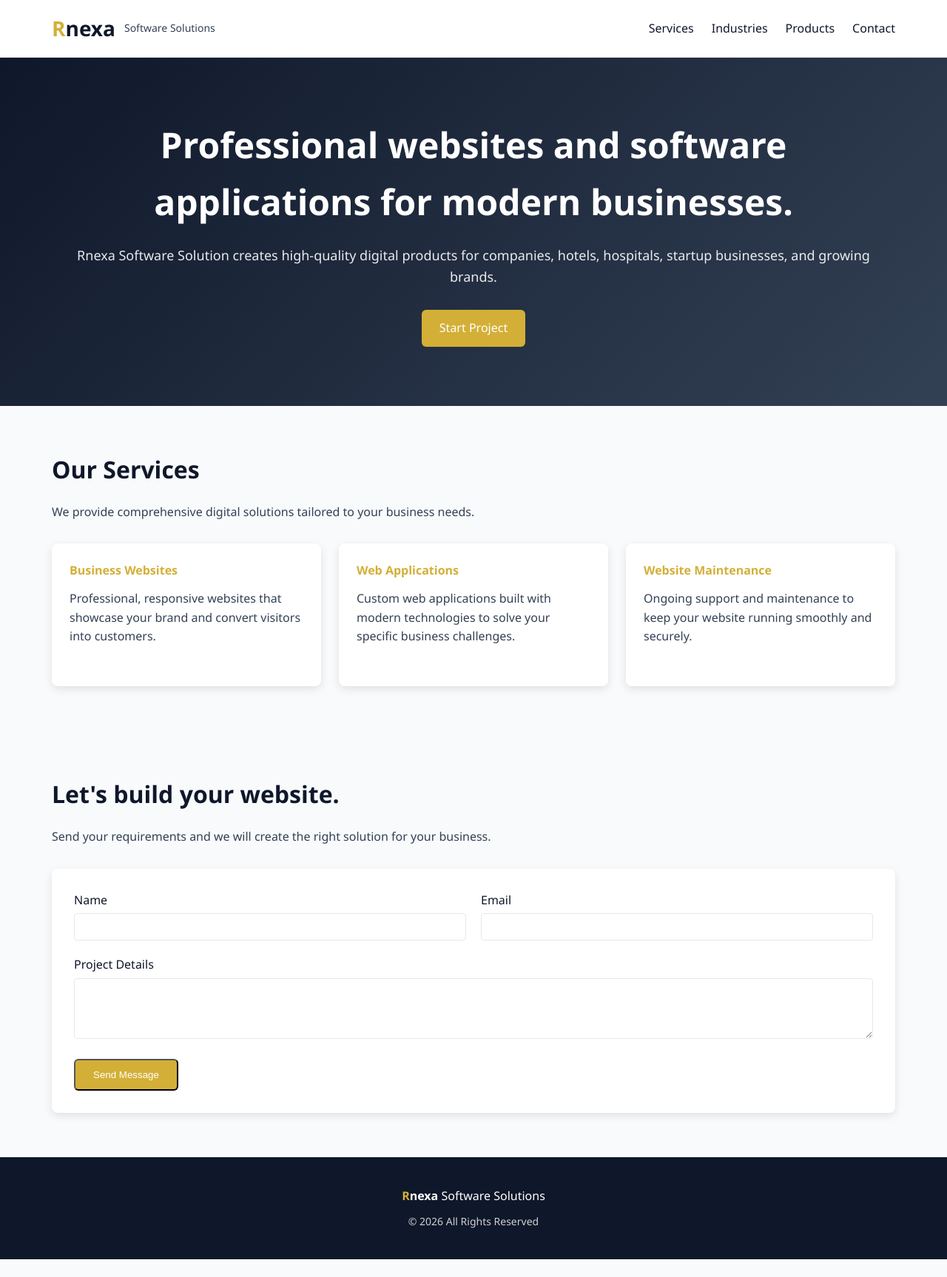
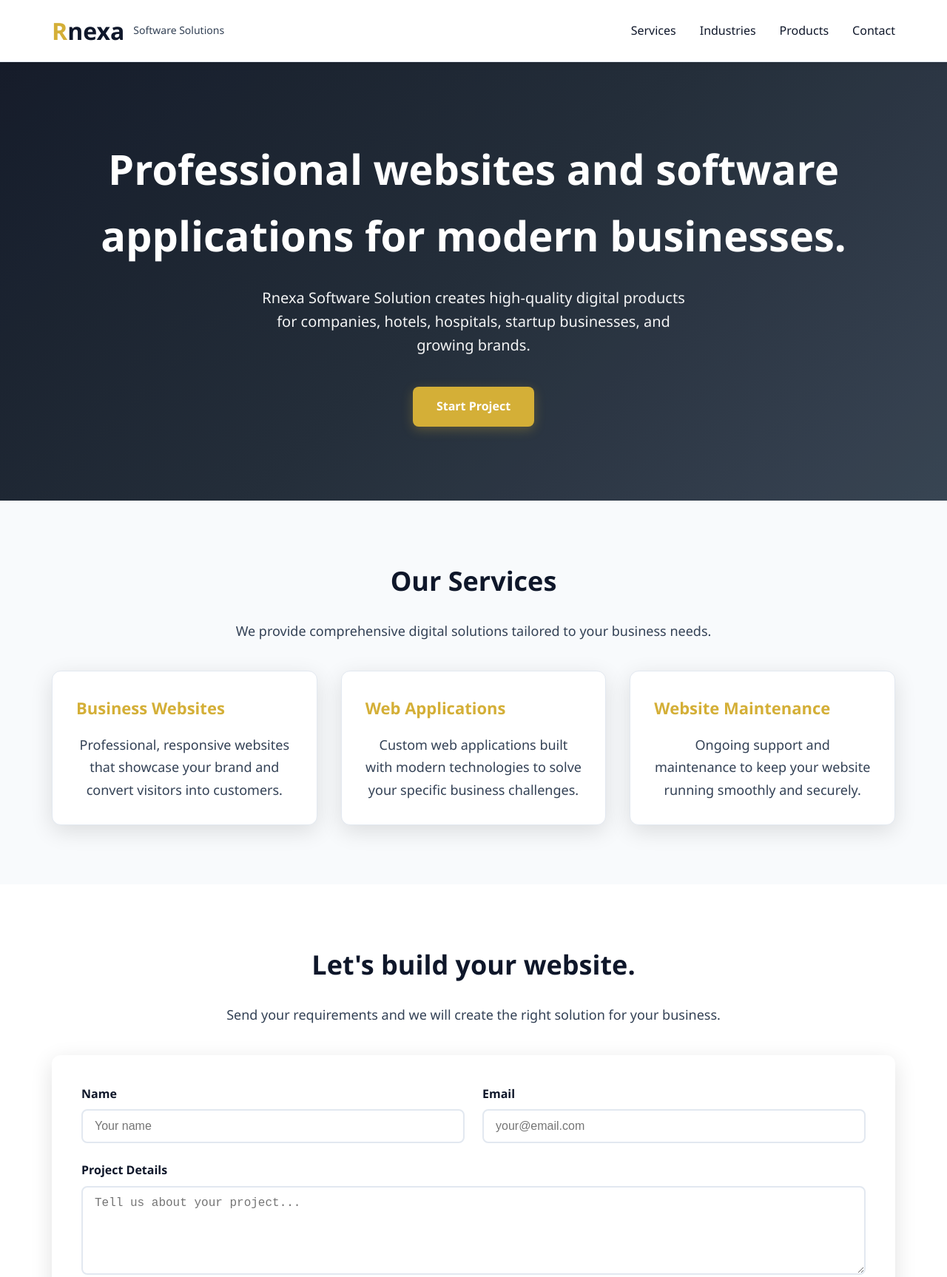
Before and after one commit to rnexasales-ctrl/singular-gnome-6cf8f3, a plain HTML site: page index-simple.html in a window 1280 px wide. Shown: the top 1727 px of the page at 74% size. Before the commit the page ends 1703 px from the top, so only its background shows below. Drawn offline with Linux system fonts and the light colour scheme.

Commit message:
Add files via upload

```diff
--- a/index-simple.html
+++ b/index-simple.html
@@ -15,35 +15,56 @@
       --line:#e2e8f0;
     }
     *{box-sizing:border-box}
-    body{margin:0;font-family:Segoe UI,Arial,sans-serif;background:var(--bg);color:var(--black);line-height:1.6}
+    body{margin:0;font-family:'Segoe UI',Arial,sans-serif;background:var(--bg);color:var(--black);line-height:1.6}
     .wrap{width:min(1140px,calc(100% - 32px));margin:0 auto}
-    .top{position:sticky;top:0;background:#ffffffec;backdrop-filter:blur(8px);border-bottom:1px solid var(--line);z-index:10}
+    .top{position:sticky;top:0;background:#ffffff;backdrop-filter:blur(8px);border-bottom:1px solid var(--line);z-index:10;box-shadow:0 2px 10px rgba(0,0,0,0.1)}
     .top-content{display:flex;align-items:center;justify-content:space-between;padding:16px 0}
     .brand{display:flex;align-items:center;gap:12px}
-    .logo{font-size:28px;font-weight:700;margin:0}
+    .logo{font-size:32px;font-weight:700;margin:0}
     .r{color:var(--gold)}
     .brandline{color:var(--text);font-size:14px;margin:0}
-    .menu-btn{display:none;background:var(--gold);color:var(--white);border:none;padding:8px 16px;border-radius:4px;cursor:pointer}
-    #site-nav{display:flex;gap:24px}
-    #site-nav a{color:var(--black);text-decoration:none;font-weight:500;transition:color 0.3s}
+    .menu-btn{display:none;background:var(--gold);color:var(--white);border:none;padding:10px 20px;border-radius:6px;cursor:pointer;font-weight:500;transition:all 0.3s}
+    .menu-btn:hover{background:#b8941f}
+    #site-nav{display:flex;gap:32px}
+    #site-nav a{color:var(--black);text-decoration:none;font-weight:500;transition:color 0.3s;position:relative}
     #site-nav a:hover{color:var(--gold)}
-    .hero{padding:80px 0;text-align:center;background:linear-gradient(135deg,var(--black),var(--text))}
-    .hero h2{font-size:clamp(28px,5vw,48px);margin:0 0 20px;color:var(--white)}
-    .hero p{font-size:18px;margin:0 0 30px;color:var(--white);opacity:0.9}
-    .btn{display:inline-block;padding:12px 24px;background:var(--gold);color:var(--white);text-decoration:none;border-radius:6px;font-weight:500;transition:transform 0.3s}
-    .btn:hover{transform:translateY(-2px)}
-    .section{padding:60px 0}
-    .section h3{font-size:32px;margin:0 0 20px;color:var(--black)}
-    .section p{font-size:16px;margin:0 0 30px;color:var(--text)}
-    .services{display:grid;grid-template-columns:repeat(auto-fit,minmax(300px,1fr));gap:24px}
-    .service-card{background:var(--white);padding:24px;border-radius:8px;box-shadow:0 4px 12px rgba(0,0,0,0.1)}
-    .service-card h4{color:var(--gold);margin:0 0 12px}
-    .footer{text-align:center;padding:40px 0;background:var(--black);color:var(--white)}
+    #site-nav a:after{content:'';position:absolute;bottom:-5px;left:0;width:0;height:2px;background:var(--gold);transition:width 0.3s}
+    #site-nav a:hover:after{width:100%}
+    .hero{padding:100px 0;text-align:center;background:linear-gradient(135deg,var(--black) 0%,#1e293b 50%,var(--text) 100%);position:relative;overflow:hidden}
+    .hero:before{content:'';position:absolute;top:0;left:0;right:0;bottom:0;background:rgba(212,175,55,0.1);opacity:0.3}
+    .hero .wrap{position:relative;z-index:1}
+    .hero h2{font-size:clamp(32px,6vw,56px);margin:0 0 24px;color:var(--white);font-weight:700}
+    .hero p{font-size:20px;margin:0 0 40px;color:var(--white);opacity:0.95;max-width:600px;margin-left:auto;margin-right:auto}
+    .btn{display:inline-block;padding:14px 32px;background:var(--gold);color:var(--white);text-decoration:none;border-radius:8px;font-weight:600;transition:all 0.3s;box-shadow:0 4px 15px rgba(212,175,55,0.3)}
+    .btn:hover{transform:translateY(-3px);box-shadow:0 8px 25px rgba(212,175,55,0.4)}
+    .section{padding:80px 0}
+    .section:nth-child(even){background:var(--white)}
+    .section h3{font-size:36px;margin:0 0 24px;color:var(--black);text-align:center;font-weight:700}
+    .section p{font-size:18px;margin:0 0 40px;color:var(--text);text-align:center;max-width:700px;margin-left:auto;margin-right:auto}
+    .services{display:grid;grid-template-columns:repeat(auto-fit,minmax(320px,1fr));gap:32px}
+    .service-card{background:var(--white);padding:32px;border-radius:12px;box-shadow:0 8px 30px rgba(0,0,0,0.12);transition:all 0.3s;border:1px solid var(--line)}
+    .service-card:hover{transform:translateY(-8px);box-shadow:0 16px 40px rgba(0,0,0,0.15)}
+    .service-card h4{color:var(--gold);margin:0 0 16px;font-size:22px;font-weight:600}
+    .service-card p{color:var(--text);line-height:1.7;margin:0}
+    .contact-form{background:var(--white);padding:40px;border-radius:12px;box-shadow:0 8px 30px rgba(0,0,0,0.12)}
+    .form-group{margin-bottom:24px}
+    .form-group label{display:block;margin-bottom:8px;font-weight:600;color:var(--black)}
+    .form-group input,.form-group textarea{width:100%;padding:12px 16px;border:2px solid var(--line);border-radius:8px;font-size:16px;transition:border-color 0.3s}
+    .form-group input:focus,.form-group textarea:focus{outline:none;border-color:var(--gold)}
+    .form-group textarea{resize:vertical;min-height:120px}
+    .form-row{display:grid;grid-template-columns:1fr 1fr;gap:24px}
+    .footer{text-align:center;padding:50px 0;background:var(--black);color:var(--white)}
+    .footer .brand{margin-bottom:20px}
     @media (max-width:768px){
       .menu-btn{display:block}
-      #site-nav{display:none}
-      .hero{padding:40px 0}
-      .section{padding:40px 0}
+      #site-nav{display:none;position:absolute;top:100%;left:0;right:0;background:var(--white);padding:20px;box-shadow:0 4px 20px rgba(0,0,0,0.1)}
+      #site-nav.active{display:flex;flex-direction:column;gap:16px}
+      .hero{padding:60px 0}
+      .section{padding:60px 0}
+      .services{grid-template-columns:1fr;gap:24px}
+      .service-card{padding:24px}
+      .form-row{grid-template-columns:1fr;gap:0}
+      .contact-form{padding:24px}
     }
   </style>
 </head>
@@ -99,21 +120,21 @@
     <div class="wrap">
       <h3>Let's build your website.</h3>
       <p>Send your requirements and we will create the right solution for your business.</p>
-      <div style="background:var(--white);padding:30px;border-radius:8px;box-shadow:0 4px 12px rgba(0,0,0,0.1);">
+      <div class="contact-form">
         <form action="mailto:SS@rnexa.in" method="post" enctype="text/plain">
-          <div style="display:grid;grid-template-columns:repeat(auto-fit,minmax(250px,1fr));gap:20px;margin-bottom:20px;">
-            <div>
-              <label for="name" style="display:block;margin-bottom:5px;font-weight:500;">Name</label>
-              <input id="name" name="name" required style="width:100%;padding:10px;border:1px solid var(--line);border-radius:4px;">
+          <div class="form-row">
+            <div class="form-group">
+              <label for="name">Name</label>
+              <input id="name" name="name" required placeholder="Your name">
             </div>
-            <div>
-              <label for="email" style="display:block;margin-bottom:5px;font-weight:500;">Email</label>
-              <input id="email" name="email" type="email" required style="width:100%;padding:10px;border:1px solid var(--line);border-radius:4px;">
+            <div class="form-group">
+              <label for="email">Email</label>
+              <input id="email" name="email" type="email" required placeholder="your@email.com">
             </div>
           </div>
-          <div style="margin-bottom:20px;">
-            <label for="message" style="display:block;margin-bottom:5px;font-weight:500;">Project Details</label>
-            <textarea id="message" name="message" rows="4" required style="width:100%;padding:10px;border:1px solid var(--line);border-radius:4px;resize:vertical;"></textarea>
+          <div class="form-group">
+            <label for="message">Project Details</label>
+            <textarea id="message" name="message" rows="5" required placeholder="Tell us about your project..."></textarea>
           </div>
           <button type="submit" class="btn">Send Message</button>
         </form>
@@ -123,15 +144,54 @@
 
   <footer class="footer">
     <div class="wrap">
-      <strong><span class="r">R</span><span>nexa</span></strong> Software Solutions
+      <div class="brand">
+        <strong><span class="r">R</span><span>nexa</span></strong> Software Solutions
+      </div>
       <p style="margin: 10px 0 0 0; font-size: 14px; opacity: 0.8;">© 2026 All Rights Reserved</p>
     </div>
   </footer>
 
   <script>
-    // Simple menu toggle
+    // Mobile menu toggle
     document.getElementById('menu-toggle').addEventListener('click', function() {
-      alert('Menu functionality - This is a simplified version for testing');
+      const nav = document.getElementById('site-nav');
+      nav.classList.toggle('active');
+      this.textContent = nav.classList.contains('active') ? 'Close' : 'Menu';
+    });
+
+    // Smooth scrolling for navigation links
+    document.querySelectorAll('#site-nav a').forEach(link => {
+      link.addEventListener('click', function(e) {
+        if (this.getAttribute('href').startsWith('#')) {
+          e.preventDefault();
+          const target = document.querySelector(this.getAttribute('href'));
+          if (target) {
+            target.scrollIntoView({ behavior: 'smooth', block: 'start' });
+            // Close mobile menu if open
+            document.getElementById('site-nav').classList.remove('active');
+            document.getElementById('menu-toggle').textContent = 'Menu';
+          }
+        }
+      });
+    });
+
+    // Form submission enhancement
+    document.querySelector('form').addEventListener('submit', function(e) {
+      const name = document.getElementById('name').value;
+      const email = document.getElementById('email').value;
+      const message = document.getElementById('message').value;
+
+      if (name && email && message) {
+        // Create mailto link with better formatting
+        const subject = encodeURIComponent('Website Project Inquiry from ' + name);
+        const body = encodeURIComponent(
+          `Name: ${name}\n` +
+          `Email: ${email}\n\n` +
+          `Project Details:\n${message}`
+        );
+
+        window.location.href = `mailto:SS@rnexa.in?subject=${subject}&body=${body}`;
+      }
     });
   </script>
 </body>
```
